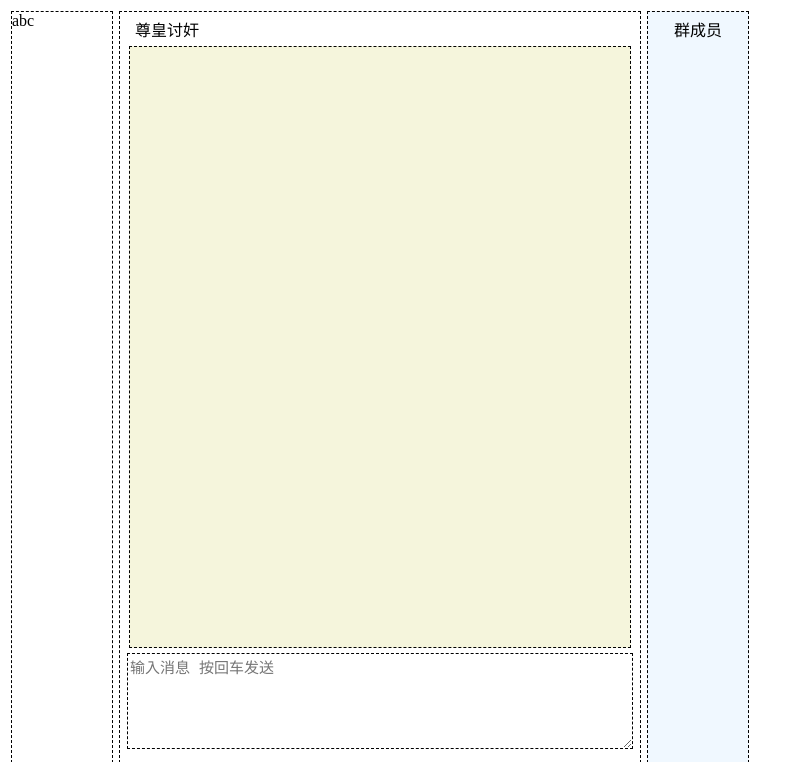
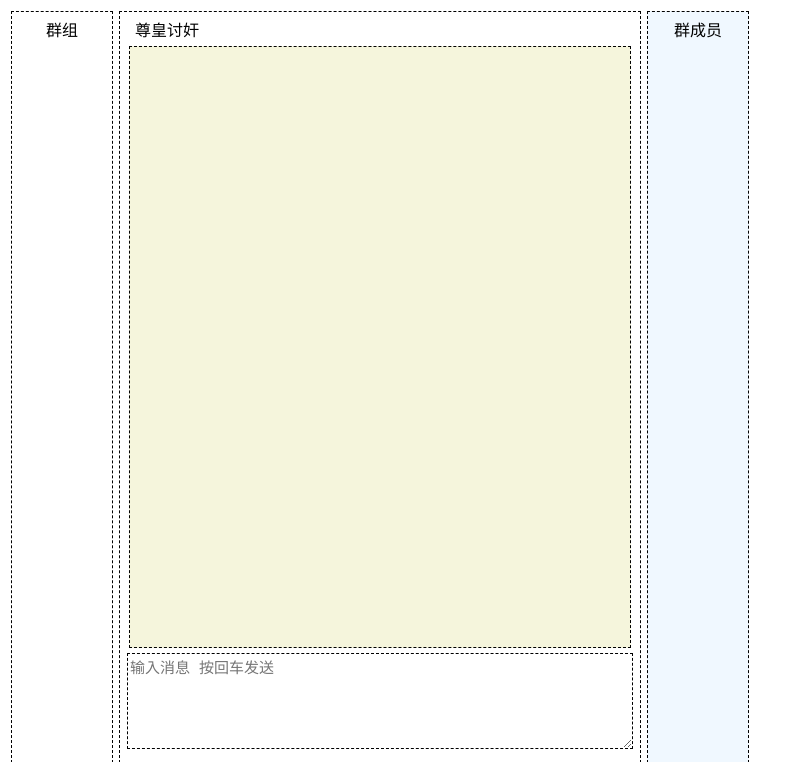
Before and after one commit to jane255/chatroom, a Flask app: template templates/connect-js.html in a window 1280 px wide. Shown: the top 762 px of the page, without its empty margins (0-801 px from the left). Run offline with Flask 3, Linux system fonts and the light colour scheme; the template is opened without the code that fills it, so the values that code supplies are empty; some libraries are stand-ins or nearby versions.

Commit message:
update:group-title

```diff
--- a/static/connect.css
+++ b/static/connect.css
@@ -96,7 +96,7 @@
    text-align: left;
 }
 
-.msg-member-title {
+.msg-group-title, .msg-member-title {
     text-align: center;
     margin: 5px;
     font-size: 16px;
--- a/templates/connect-js.html
+++ b/templates/connect-js.html
@@ -28,7 +28,7 @@
 
             <!-- 消息群组-->
             <div class="msg-group">
-                abc
+                    <div class="msg-group-title">群组</div>
             </div>
 
             <!-- 消息体 -->
```
